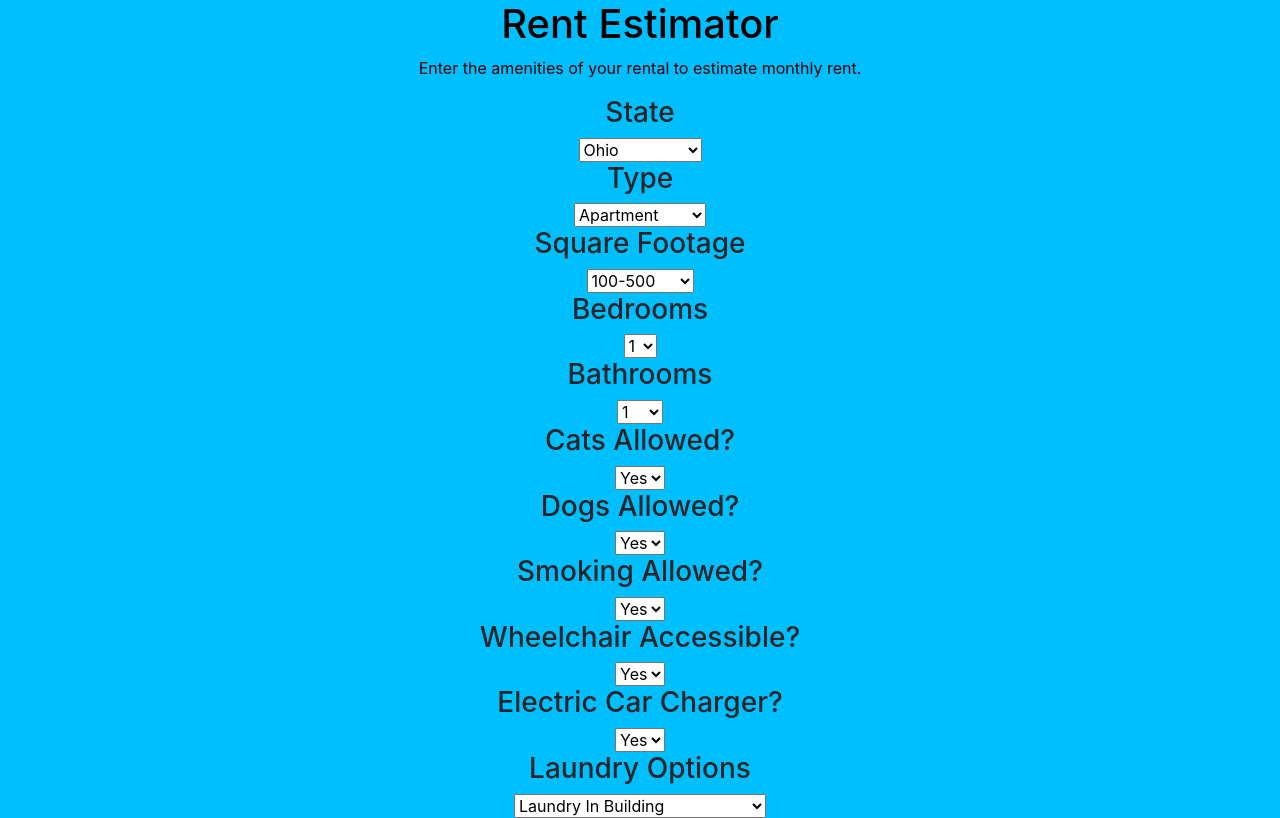
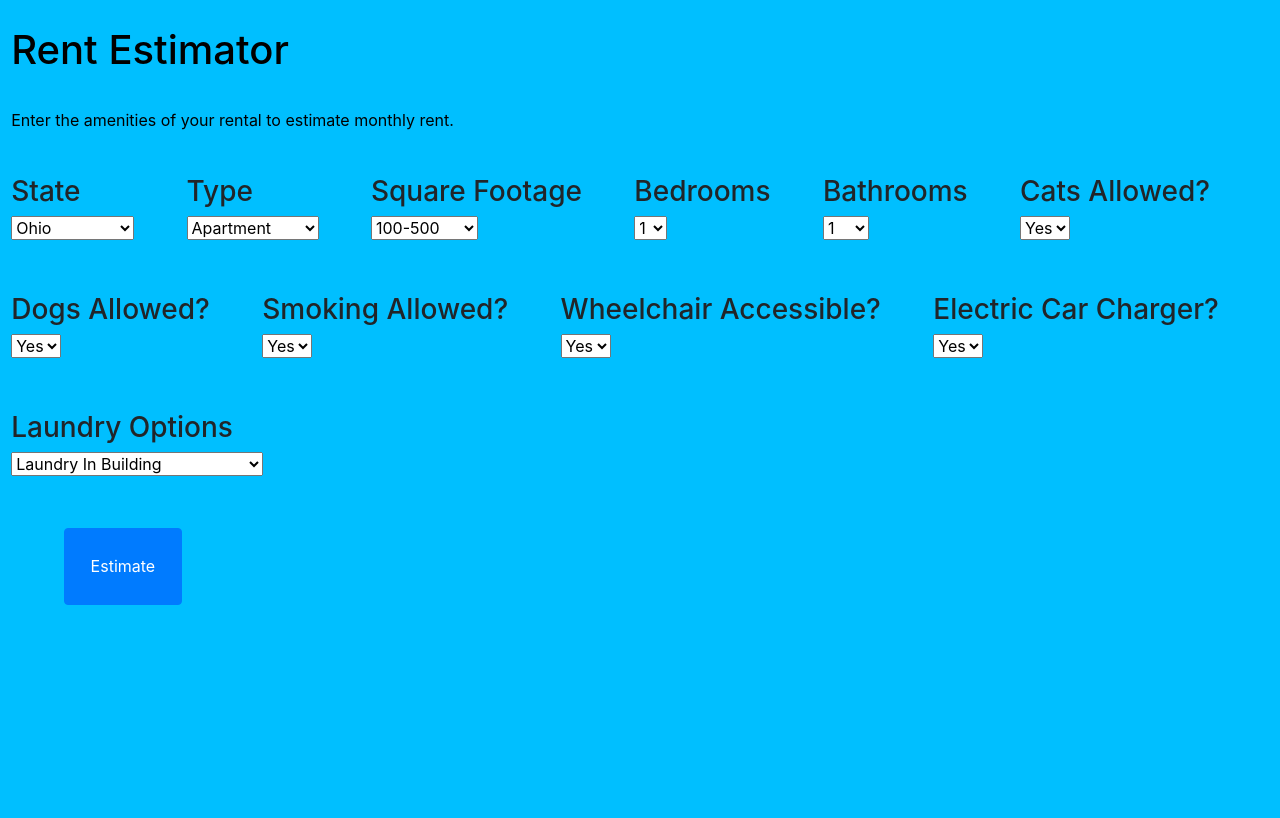
Before and after one commit to nnoark/Machine_Learning_Group_Prjoect, a Flask app: page / in a window 1280 px wide. Shown: the part 72-890 px from the top of the page. After the commit the page ends 677 px from the top, so only its background shows below. Run offline with Flask 2, Linux system fonts and the light colour scheme; some libraries are stand-ins or nearby versions.

Commit message:
webpage progress

```diff
--- a/templates/index.html
+++ b/templates/index.html
@@ -19,13 +19,16 @@
     </nav>
 
     <!-- main content -->
-    <div class="col-md-12 text-center">
-        <h1 style="color: black;">Rent Estimator</h1>
-        <p class="col-md-12" style="color: black;">Enter the amenities of your rental to estimate monthly rent.</p>
-        <div class="col-md-12">
+
+    <div class="row g-2" >
+        <h1 style="color: black; padding: 2%;">Rent Estimator</h1>
+
+        <p class="col-md-12" style="color: black; padding-left: 2%;">Enter the amenities of your rental to estimate monthly rent.</p>
+
+        <div style="padding: 2%;" >
             <h3>State</h3>
             <form name="state" action="/">
-            <select name="states" id="selState">
+                <select name="state" id="selState">
                     <option value="ohio">Ohio</option>
                     <option value="wisconsin">Wisconsin</option>
                     <option value="michigan">Michigan</option>
@@ -38,7 +41,7 @@
             </form>
         </div>
 
-        <div class="col-md-12">
+        <div style="padding: 2%;">
             <h3>Type</h3>
             <form name="type" action="/">
                 <select name="dropdown" id="selType">
@@ -55,7 +58,8 @@
                 </select>
             </form>
         </div>
-        <div class="col-md-12">
+
+        <div style="padding: 2%;">
             <h3>Square Footage</h3>
             <form name="sqft" action="/">
                 <select name="dropdown" id="selSqFt">
@@ -68,7 +72,8 @@
                 </select>
             </form>
         </div>
-        <div class="col-md-12">
+
+        <div style="padding: 2%;">
             <h3>Bedrooms</h3>
             <form name="bedroom" action="/">
                 <select name="dropdown" id="selBedrooms">
@@ -83,7 +88,8 @@
                 </select>
             </form>
         </div>
-        <div class="col-md-12">
+
+        <div style="padding: 2%;">
             <h3>Bathrooms</h3>
             <form name="bathroom" action="/">
                 <select name="dropdown" id="selBathrooms">
@@ -101,7 +107,8 @@
                 </select>
             </form>
         </div>
-        <div class="col-md-12">
+
+        <div style="padding: 2%;">
             <h3>Cats Allowed?</h3>
             <form name="cats" action="/">
                 <select name="dropdown" id="selCats">
@@ -110,7 +117,14 @@
                 </select>
             </form>
         </div>
-        <div class="col-md-12">
+
+    </div>
+
+        <!-- split rows here -->
+
+    <div class="row g-2" >
+
+        <div style="padding: 2%;">
             <h3>Dogs Allowed?</h3>
             <form name="dogs" action="/">
                 <select name="dropdown" id="selDogs">
@@ -118,7 +132,9 @@
                     <option value="no">No</option>
                 </select>
             </form>
-        <div class="col-md-12">
+        </div>
+
+        <div style="padding: 2%;">
             <h3>Smoking Allowed?</h3>
             <form name="smoking" action="/">
                 <select name="dropdown" id="selSmoking">
@@ -127,7 +143,8 @@
                 </select>
             </form>
         </div>
-        <div class="col-md-12">
+
+        <div style="padding: 2%;">
             <h3>Wheelchair Accessible?</h3>
             <form name="wheelchair" action="/">
                 <select name="dropdown" id="selWheelchair">
@@ -136,7 +153,8 @@
                 </select>
             </form>
         </div>
-        <div class="col-md-12">
+
+        <div style="padding: 2%;">
             <h3>Electric Car Charger?</h3>
             <form name="electric" action="/">
                 <select name="dropdown" id="selElectricCar">
@@ -145,7 +163,8 @@
                 </select>
             </form>
         </div>
-        <div class="col-md-12">
+
+        <div style="padding: 2%;">
             <h3>Laundry Options</h3>
             <form name="laundry" action="/">
                 <select name="dropdown" id="selWasherDryer">
@@ -156,9 +175,10 @@
                     <option value="inUnit">Washer/Dryer In Unit</option>
                 </select>
             </form>
-
         </div>
     </div>
+
+    <button type="submit" value="Submit" class="btn btn-primary" style="margin-top: 2%; padding: 2%; margin-left: 5%;">Estimate</button>
 
 <script src="static/logic.js"></script>
 
```
Also changed, not shown: static/logic.js (+44 -1 lines). Lines whose indentation alone changed are shown as unchanged.
